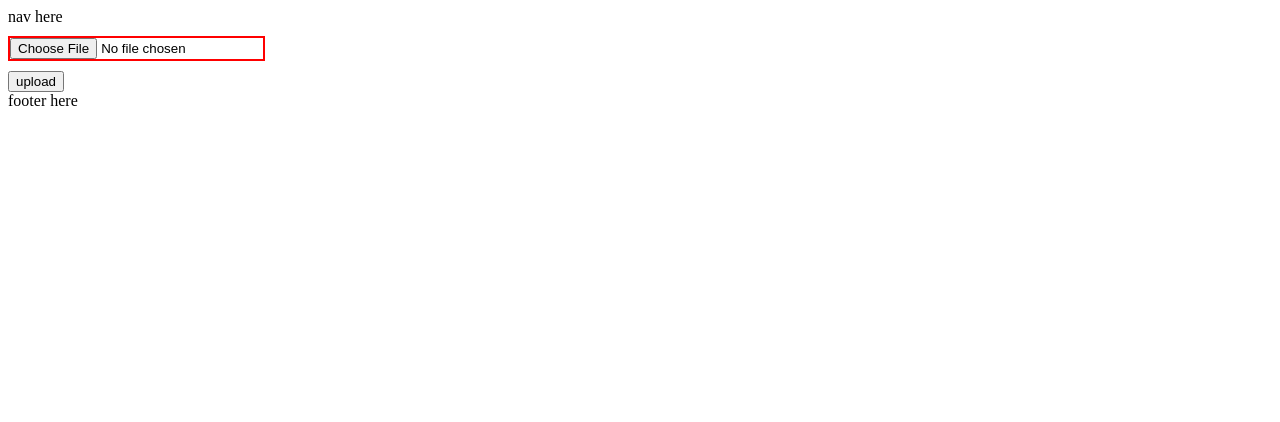
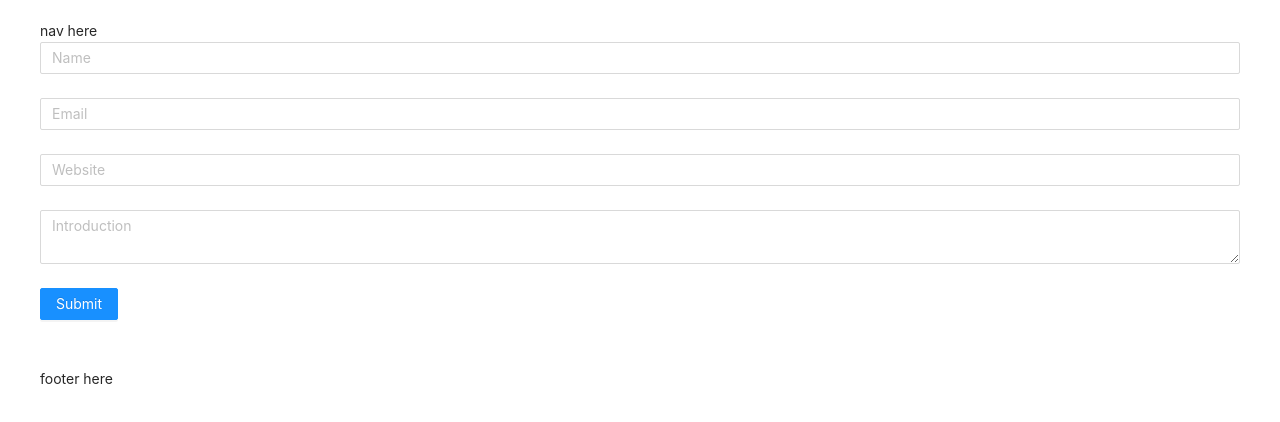
Before and after one commit to ermal96/ufilma, a React (Create React App) app in the folder client/: page / in a window 1280 px wide. Shown: the top 422 px of the page. Built offline with nearby package versions, Linux system fonts and the light colour scheme.

Commit message:
add ant design

```diff
--- a/client/package.json
+++ b/client/package.json
@@ -3,6 +3,7 @@
   "version": "0.1.0",
   "private": true,
   "dependencies": {
+    "antd": "^4.9.2",
     "axios": "^0.21.0",
     "react": "^17.0.1",
     "react-dom": "^17.0.1",
--- a/client/src/components/Design/Form/Input.js
+++ /dev/null
@@ -1,14 +0,0 @@
-import React from "react";
-import styled from "styled-components";
-
-const StyledInput = styled.input`
-  border: 2px solid ${({ theme }) => theme.colors.primary};
-  display: block;
-  margin: 10px 0;
-`;
-
-const Input = ({ value, placeholder, ...rest }) => {
-  return <StyledInput value={value} placeholder={placeholder} {...rest} />;
-};
-
-export default Input;
--- a/client/src/components/Design/index.js
+++ /dev/null
@@ -1,2 +0,0 @@
-// export Form components
-export { default as Input } from "./Form/Input";
--- a/client/src/components/Layout/index.js
+++ b/client/src/components/Layout/index.js
@@ -4,11 +4,11 @@ import Footer from "../Footer";
 
 const Layout = ({ children }) => {
   return (
-    <>
+    <div style={{ maxWidth: "1200px", margin: "20px auto" }}>
       <Navbar />
       {children}
       <Footer />
-    </>
+    </div>
   );
 };
 
--- a/client/src/containers/Home/index.js
+++ b/client/src/containers/Home/index.js
@@ -1,7 +1,7 @@
 import React, { useState } from "react";
 import { useDispatch } from "react-redux";
 import { addMovie } from "../../store/actions/moviesAction";
-import { Input } from "../../components/Design";
+import { Form, Input, Button } from "antd";
 
 const Home = () => {
   const dispatch = useDispatch();
@@ -9,24 +9,35 @@ const Home = () => {
 
   const formData = new FormData();
 
-  const onSubmit = (e) => {
+  const onFinish = (e) => {
     e.preventDefault();
-    formData.append("file", image);
 
-    dispatch(addMovie(formData));
+    formData.append("imageUrl", image);
+
+    // dispatch(addMovie(formData));
   };
 
   return (
-    <div>
-      <form onSubmit={onSubmit}>
-        <Input
-          onChange={(e) => setImage(e.target.files[0])}
-          name="file"
-          type="file"
-        />
-        <button type="submit">upload</button>
-      </form>
-    </div>
+    <Form.Item name="form" onFinish={onFinish}>
+      <Form.Item name={["user", "name"]}>
+        <Input placeholder="Name" />
+      </Form.Item>
+      <Form.Item name={["user", "email"]}>
+        <Input placeholder="Email" />
+      </Form.Item>
+
+      <Form.Item name={["user", "website"]}>
+        <Input placeholder="Website" />
+      </Form.Item>
+      <Form.Item name={["user", "introduction"]}>
+        <Input.TextArea placeholder="Introduction" />
+      </Form.Item>
+      <Form.Item>
+        <Button type="primary" htmlType="submit">
+          Submit
+        </Button>
+      </Form.Item>
+    </Form.Item>
   );
 };
 
--- /dev/null
+++ b/client/src/index.css
@@ -0,0 +1 @@
+@import "~antd/dist/antd.css";
--- a/client/src/index.js
+++ b/client/src/index.js
@@ -1,20 +1,18 @@
 import React from "react";
 import ReactDOM from "react-dom";
 import App from "./App";
-import { ThemeProvider } from "styled-components";
-import { theme } from "./theme";
 import { Provider } from "react-redux";
 import { store } from "./store";
 import { config } from "./config";
+
+import "./index.css";
 
 // start project config
 config();
 
 ReactDOM.render(
   <Provider store={store}>
-    <ThemeProvider theme={theme}>
-      <App />
-    </ThemeProvider>
+    <App />
   </Provider>,
   document.getElementById("root")
 );
--- a/client/src/store/actions/moviesAction.js
+++ b/client/src/store/actions/moviesAction.js
@@ -17,8 +17,7 @@ export const getMovies = () => async (dispatch) => {
 
 export const addMovie = (data) => async (dispatch) => {
   try {
-    const res = await axios.post("/upload", data);
-    console.log(res);
+    await axios.post("/movies", data);
   } catch (error) {
     dispatch({
       type: types.ADD_MOVIE,
--- a/client/src/theme/colors.js
+++ /dev/null
@@ -1,5 +0,0 @@
-export const colors = {
-  primary: "red",
-  secondary: "gray",
-  accent: "black",
-};
--- a/client/src/theme/fonts.js
+++ /dev/null
@@ -1,4 +0,0 @@
-export const fonts = {
-  primary: "open sans",
-  secondary: "helvetica",
-};
--- a/client/src/theme/index.js
+++ /dev/null
@@ -1,7 +0,0 @@
-// colors
-import { colors } from "./colors";
-// fonts
-import { fonts } from "./fonts";
-
-// export theme
-export const theme = { colors, fonts };
```
Also changed, not shown: 2 other files (tests, documents, lock files or other folders).
